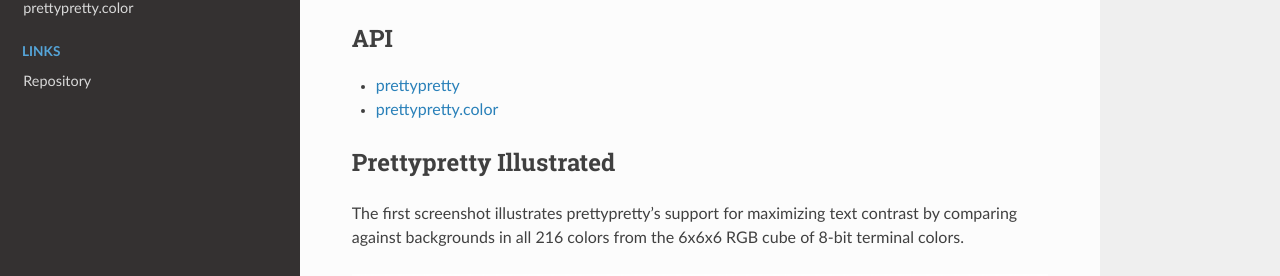
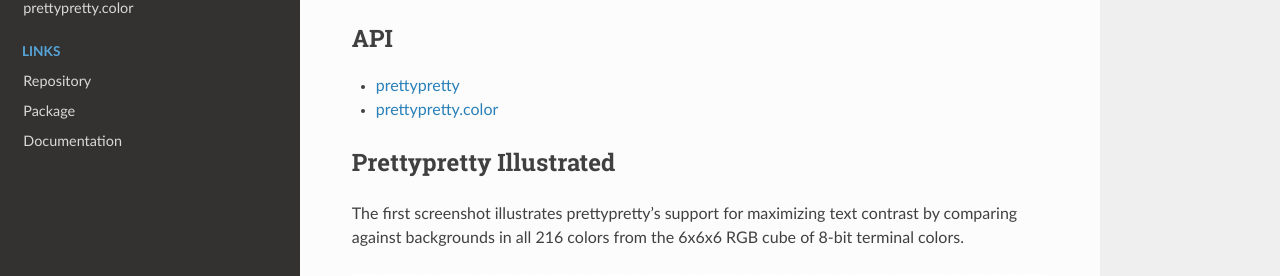
Before and after one commit to apparebit/prettypretty, a Sphinx documentation site: the page built from docs/index.rst, in a window 1280 px wide. Shown: the part 350-626 px from the top of the page. Built offline with Sphinx 7.4.7 and the Read the Docs theme 2.0.0, drawn with Linux system fonts in a browser that asks for light colours.

Commit message:
add package and documentation URLs to docs

```diff
--- a/docs/index.rst
+++ b/docs/index.rst
@@ -32,6 +32,8 @@ uniform color spaces.
    :hidden:
 
    Repository <https://github.com/apparebit/prettypretty>
+   Package <https://pypi.org/project/prettypretty/>
+   Documentation <https://apparebit.github.io/prettypretty/>
 
 
 Prettypretty Illustrated
```
